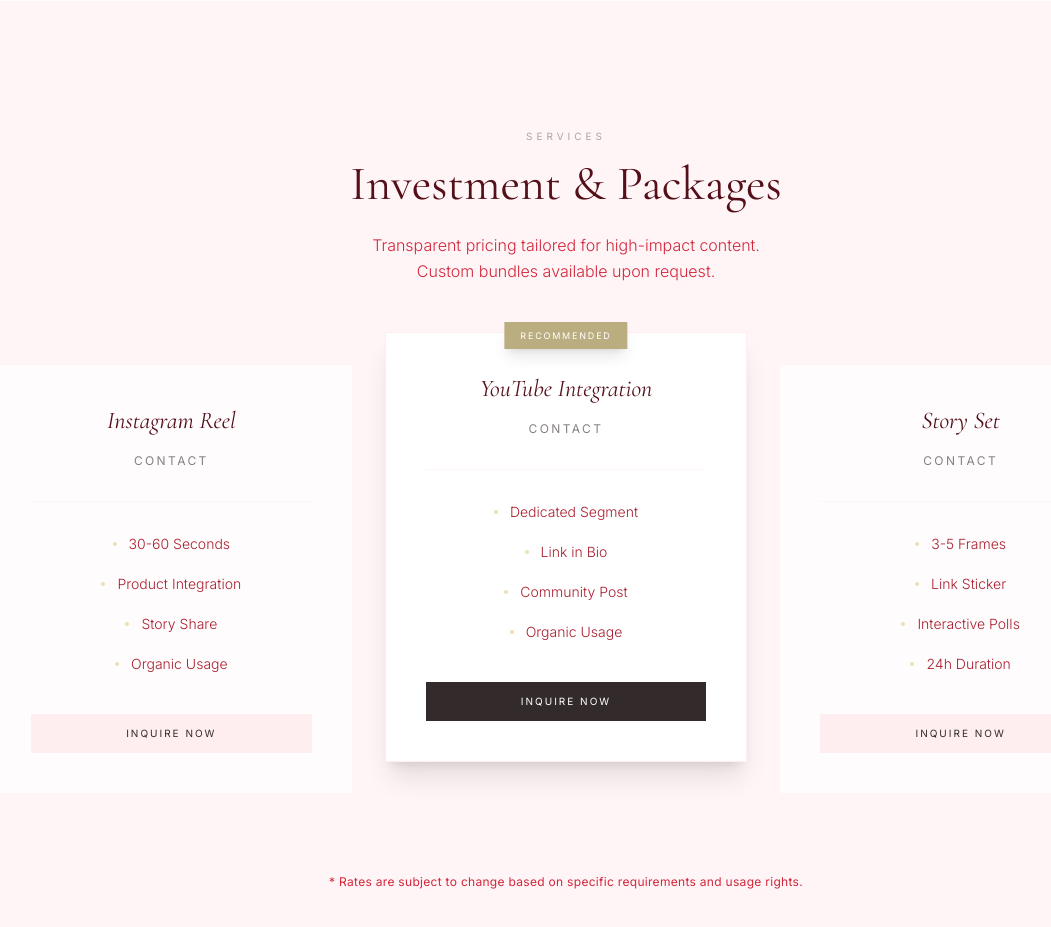
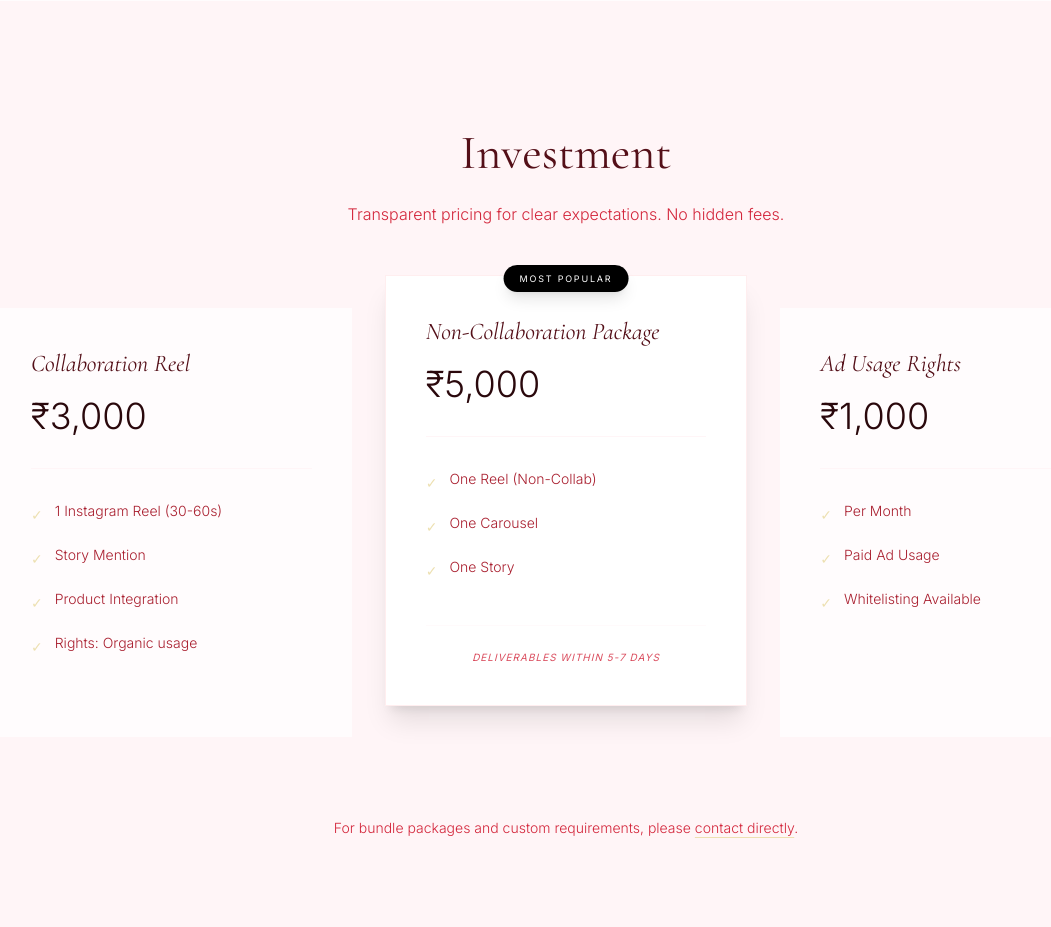
Before and after one commit to solicatehq/Sameera, a React (Vite) app: page / in a window 1280 px wide. Shown: the part 4560-5487 px from the top of the page, without its empty margins (74-1125 px from the left). Built offline with nearby package versions, Linux system fonts and the light colour scheme.

Commit message:
refactor: update Rates component layout, pricing, and feature list for clarity

```diff
--- a/components/Rates.tsx
+++ b/components/Rates.tsx
@@ -6,10 +6,9 @@
     <section id="rates" className="py-32 bg-rose_white-100">
       <div className="max-w-[1200px] mx-auto px-6">
         <div className="flex flex-col items-center text-center mb-20">
-          <span className="text-[10px] font-sans uppercase tracking-[0.4em] text-rose_white-900/40 mb-4 block">Services</span>
-          <h2 className="font-serif text-4xl md:text-5xl text-deep_rose-800 mb-6">Investment & Packages</h2>
+          <h2 className="font-serif text-4xl md:text-5xl text-deep_rose-800 mb-6">Investment</h2>
           <p className="text-deep_rose-500 max-w-md font-light leading-relaxed">
-            Transparent pricing tailored for high-impact content. <br /> Custom bundles available upon request.
+            Transparent pricing for clear expectations. No hidden fees.
           </p>
         </div>
 
@@ -18,7 +17,7 @@
             <div
               key={index}
               className={`
-                relative p-10 transition-all duration-500 group hover:shadow-2xl hover:shadow-rose_white-900/10
+                relative p-10 transition-all duration-500 group h-full flex flex-col
                 ${rate.isHighlight
                   ? 'bg-white border border-rose_white-200 md:-mt-8 shadow-xl z-10'
                   : 'bg-rose_white-50 border border-rose_white-100 hover:bg-white hover:border-rose_white-200'}
@@ -26,38 +25,40 @@
             >
               {rate.isHighlight && (
                 <div className="absolute top-0 left-1/2 transform -translate-x-1/2 -translate-y-1/2">
-                  <span className="bg-antique_gold-600 text-white text-[9px] uppercase tracking-[0.2em] py-2 px-4 shadow-lg">
-                    Recommended
+                  <span className="bg-black text-white text-[9px] uppercase tracking-[0.2em] py-2 px-4 shadow-lg rounded-full">
+                    Most Popular
                   </span>
                 </div>
               )}
 
-              <div className="text-center mb-8 border-b border-rose_white-100 pb-8">
+              <div className="mb-8 border-b border-rose_white-100 pb-8 text-left">
                 <h3 className="font-serif text-2xl text-deep_rose-800 italic mb-4">{rate.title}</h3>
-                <div className="font-sans text-xs tracking-[0.2em] uppercase text-rose_white-900/60">{rate.price}</div>
+                <div className="font-sans text-4xl font-light text-deep_rose-900">{rate.price}</div>
               </div>
 
-              <ul className="space-y-5 mb-10">
+              <ul className="space-y-5 mb-10 flex-grow">
                 {rate.features.map((feature, i) => (
-                  <li key={i} className="flex items-center justify-center text-sm text-deep_rose-600 font-light">
-                    <span className="w-1 h-1 bg-antique_gold-400 rounded-full mr-3"></span>
+                  <li key={i} className="flex items-start text-sm text-deep_rose-600 font-light text-left">
+                    <span className="text-antique_gold-400 mr-3 mt-1">✓</span>
                     <span>{feature}</span>
                   </li>
                 ))}
               </ul>
 
-              <div className="text-center">
-                <button className={`w-full py-3 text-[10px] uppercase tracking-[0.2em] transition-all duration-300 ${rate.isHighlight ? 'bg-rose_white-900 text-white hover:bg-antique_gold-900' : 'bg-rose_white-200 text-rose_white-900 hover:bg-rose_white-300'}`}>
-                  Inquire Now
-                </button>
-              </div>
+              {rate.note && (
+                <div className="text-center mt-auto pt-6 border-t border-rose_white-100/50">
+                  <p className="text-[10px] uppercase tracking-widest text-deep_rose-400 font-sans italic">
+                    {rate.note}
+                  </p>
+                </div>
+              )}
             </div>
           ))}
         </div>
 
         <div className="mt-20 text-center">
-          <p className="text-deep_rose-500 text-xs tracking-wide">
-            * Rates are subject to change based on specific requirements and usage rights.
+          <p className="text-deep_rose-500 text-sm font-light">
+            For bundle packages and custom requirements, please <a href="#contact" className="underline underline-offset-4 decoration-antique_gold-400 hover:text-deep_rose-800 transition-colors">contact directly</a>.
           </p>
         </div>
 
--- a/constants.ts
+++ b/constants.ts
@@ -65,20 +65,21 @@
 
 export const RATES: RatePackage[] = [
   {
-    title: 'Instagram Reel',
-    price: 'Contact',
-    features: ['30-60 Seconds', 'Product Integration', 'Story Share', 'Organic Usage'],
+    title: 'Collaboration Reel',
+    price: '₹3,000',
+    features: ['1 Instagram Reel (30-60s)', 'Story Mention', 'Product Integration', 'Rights: Organic usage'],
   },
   {
-    title: 'YouTube Integration',
-    price: 'Contact',
-    features: ['Dedicated Segment', 'Link in Bio', 'Community Post', 'Organic Usage'],
+    title: 'Non-Collaboration Package',
+    price: '₹5,000',
+    features: ['One Reel (Non-Collab)', 'One Carousel', 'One Story'],
     isHighlight: true,
+    note: 'Deliverables within 5-7 days',
   },
   {
-    title: 'Story Set',
-    price: 'Contact',
-    features: ['3-5 Frames', 'Link Sticker', 'Interactive Polls', '24h Duration'],
+    title: 'Ad Usage Rights',
+    price: '₹1,000',
+    features: ['Per Month', 'Paid Ad Usage', 'Whitelisting Available'],
   },
 ];
 
--- a/types.ts
+++ b/types.ts
@@ -17,6 +17,7 @@
   price: string;
   features: string[];
   isHighlight?: boolean;
+  note?: string;
 }
 
 export interface Testimonial {
```
